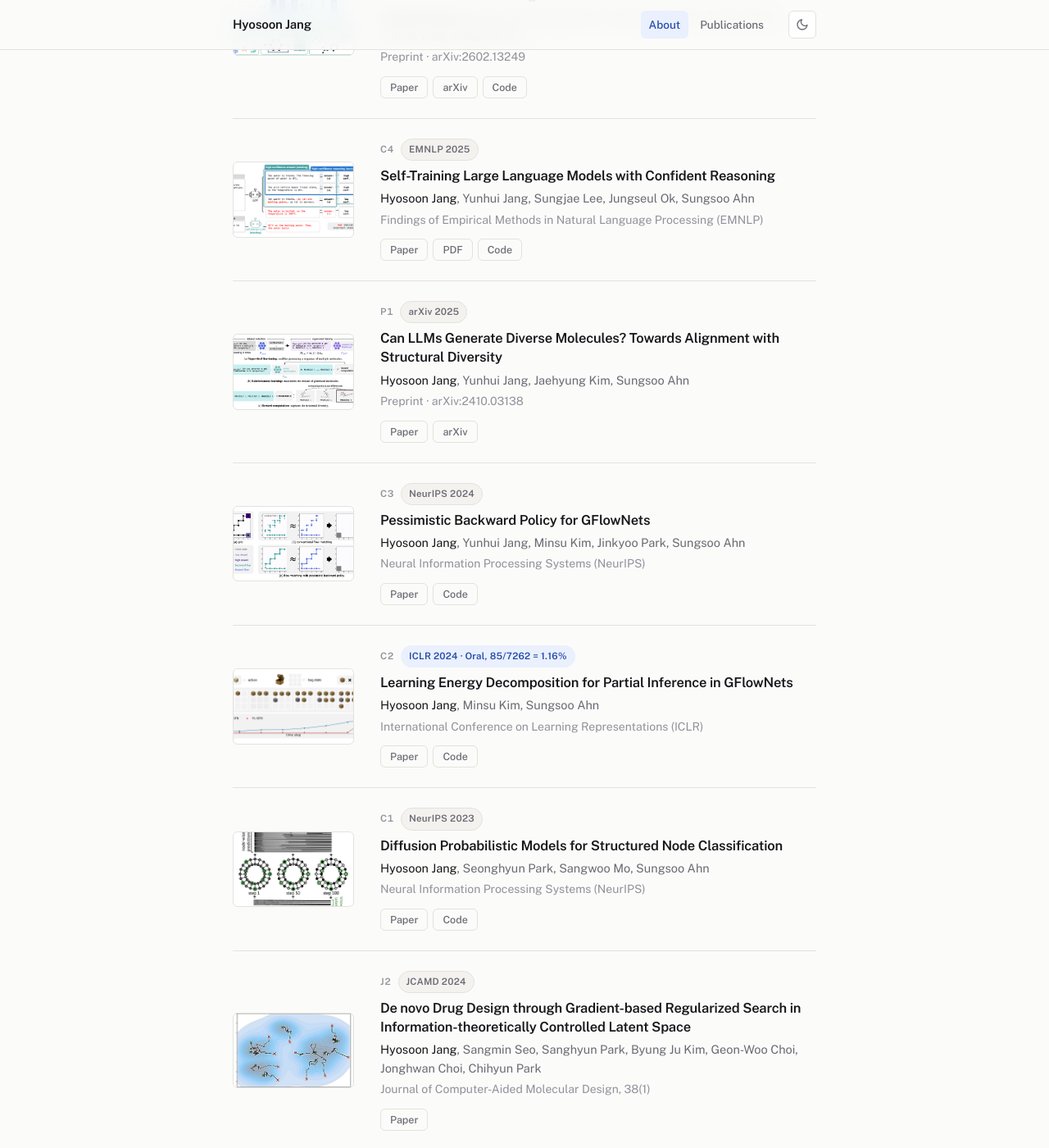
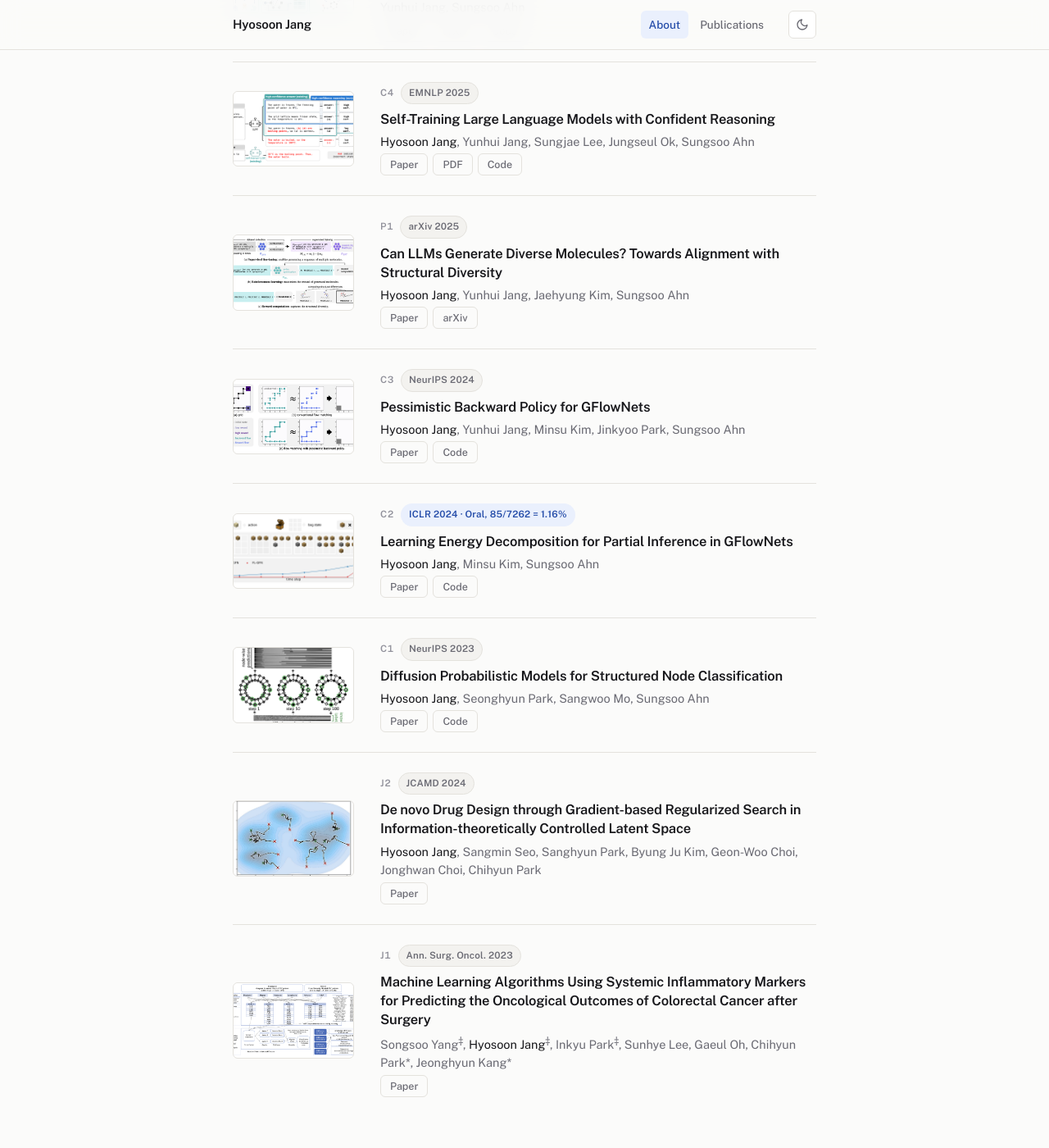
Before and after one commit to hsjang0/hsjang, a Jekyll site: the page built from index.html, in a window 1280 px wide and 1400 px high, scrolled down 1372 px. Shown: the whole window at 82% size. Built offline with Jekyll 4.4.1, drawn with Linux system fonts in a browser that asks for light colours; some of the changed text lies outside the part shown.

Commit message:
Drop the long-form venue line under each paper
The badge already names the venue and the year, so the line beneath the
authors restated it: "Neural Information Processing Systems (NeurIPS)"
under a NeurIPS 2024 badge, "Preprint - arXiv:2605.22133" under arXiv 2026
next to an arXiv button pointing at the same id.

The field stays in the schema and the template still guards on it, so a
paper that needs a longer line can set one.

Co-Authored-By: Claude Opus 5 <noreply@anthropic.com>

```diff
--- a/_data/publications.yaml
+++ b/_data/publications.yaml
@@ -5,7 +5,8 @@
 #   tag              : short reference key used in the bio text, e.g. P3, C4, J1;
 #                      omit it to list a paper without a reference number
 #   authors          : HTML allowed; wrap your own name in <span class='me'>...</span>
-#   venue            : full venue name shown under the authors; omit to hide the line
+#   venue            : optional long-form venue line under the authors. Left unset
+#                      everywhere now, since the badge already names the venue
 #   venue_short      : compact label shown in the venue badge
 #   year             : publication year (shown in the badge); omit it for work in
 #                      progress so the badge reads just the venue_short label
@@ -27,7 +28,6 @@ papers:
   - tag: "P3"
     title: "Atom-level Protein Representation Learning Improves Protein Structure Prediction"
     authors: "<span class='me'>Hyosoon Jang</span><sup>&Dagger;</sup>, Taewon Kim<sup>&Dagger;</sup>, Hyunjin Seo, Seonghwan Seo, Hyeongwoo Kim, Wonho Zhung, Mingyeong Shin, Wooyoun Kim, Sungsoo Ahn"
-    venue: "Preprint &middot; arXiv:2605.22133"
     venue_short: "arXiv"
     year: "2026"
     selected: y
@@ -47,7 +47,6 @@ papers:
   - tag: "P2"
     title: "A Systematic Evaluation of Co-folding Model Representations for Small-Molecule Learning"
     authors: "<span class='me'>Hyosoon Jang</span>, Hyunjin Seo, Honghui Kim, Seonghyun Park, Taewon Kim, Yunhui Jang, Sungsoo Ahn"
-    venue: "Preprint &middot; arXiv:2602.13249"
     venue_short: "arXiv"
     year: "2026"
     selected: y
@@ -63,7 +62,6 @@ papers:
   - tag: "C4"
     title: "Self-Training Large Language Models with Confident Reasoning"
     authors: "<span class='me'>Hyosoon Jang</span>, Yunhui Jang, Sungjae Lee, Jungseul Ok, Sungsoo Ahn"
-    venue: "Findings of Empirical Methods in Natural Language Processing (EMNLP)"
     venue_short: "EMNLP"
     year: "2025"
     selected: y
@@ -79,7 +77,6 @@ papers:
   - tag: "P1"
     title: "Can LLMs Generate Diverse Molecules? Towards Alignment with Structural Diversity"
     authors: "<span class='me'>Hyosoon Jang</span>, Yunhui Jang, Jaehyung Kim, Sungsoo Ahn"
-    venue: "Preprint &middot; arXiv:2410.03138"
     venue_short: "arXiv"
     year: "2025"
     selected: y
@@ -93,7 +90,6 @@ papers:
   - tag: "C3"
     title: "Pessimistic Backward Policy for GFlowNets"
     authors: "<span class='me'>Hyosoon Jang</span>, Yunhui Jang, Minsu Kim, Jinkyoo Park, Sungsoo Ahn"
-    venue: "Neural Information Processing Systems (NeurIPS)"
     venue_short: "NeurIPS"
     year: "2024"
     selected: y
@@ -107,7 +103,6 @@ papers:
   - tag: "C2"
     title: "Learning Energy Decomposition for Partial Inference in GFlowNets"
     authors: "<span class='me'>Hyosoon Jang</span>, Minsu Kim, Sungsoo Ahn"
-    venue: "International Conference on Learning Representations (ICLR)"
     venue_short: "ICLR"
     year: "2024"
     highlight: "Oral, 85/7262 = 1.16%"
@@ -122,7 +117,6 @@ papers:
   - tag: "C1"
     title: "Diffusion Probabilistic Models for Structured Node Classification"
     authors: "<span class='me'>Hyosoon Jang</span>, Seonghyun Park, Sangwoo Mo, Sungsoo Ahn"
-    venue: "Neural Information Processing Systems (NeurIPS)"
     venue_short: "NeurIPS"
     year: "2023"
     selected: y
@@ -136,7 +130,6 @@ papers:
   - tag: "J2"
     title: "De novo Drug Design through Gradient-based Regularized Search in Information-theoretically Controlled Latent Space"
     authors: "<span class='me'>Hyosoon Jang</span>, Sangmin Seo, Sanghyun Park, Byung Ju Kim, Geon-Woo Choi, Jonghwan Choi, Chihyun Park"
-    venue: "Journal of Computer-Aided Molecular Design, 38(1)"
     venue_short: "JCAMD"
     year: "2024"
     selected: y
@@ -148,7 +141,6 @@ papers:
   - tag: "J1"
     title: "Machine Learning Algorithms Using Systemic Inflammatory Markers for Predicting the Oncological Outcomes of Colorectal Cancer after Surgery"
     authors: "Songsoo Yang<sup>&Dagger;</sup>, <span class='me'>Hyosoon Jang</span><sup>&Dagger;</sup>, Inkyu Park<sup>&Dagger;</sup>, Sunhye Lee, Gaeul Oh, Chihyun Park*, Jeonghyun Kang*"
-    venue: "Annals of Surgical Oncology, 30(13)"
     venue_short: "Ann. Surg. Oncol."
     year: "2023"
     selected: y
```
